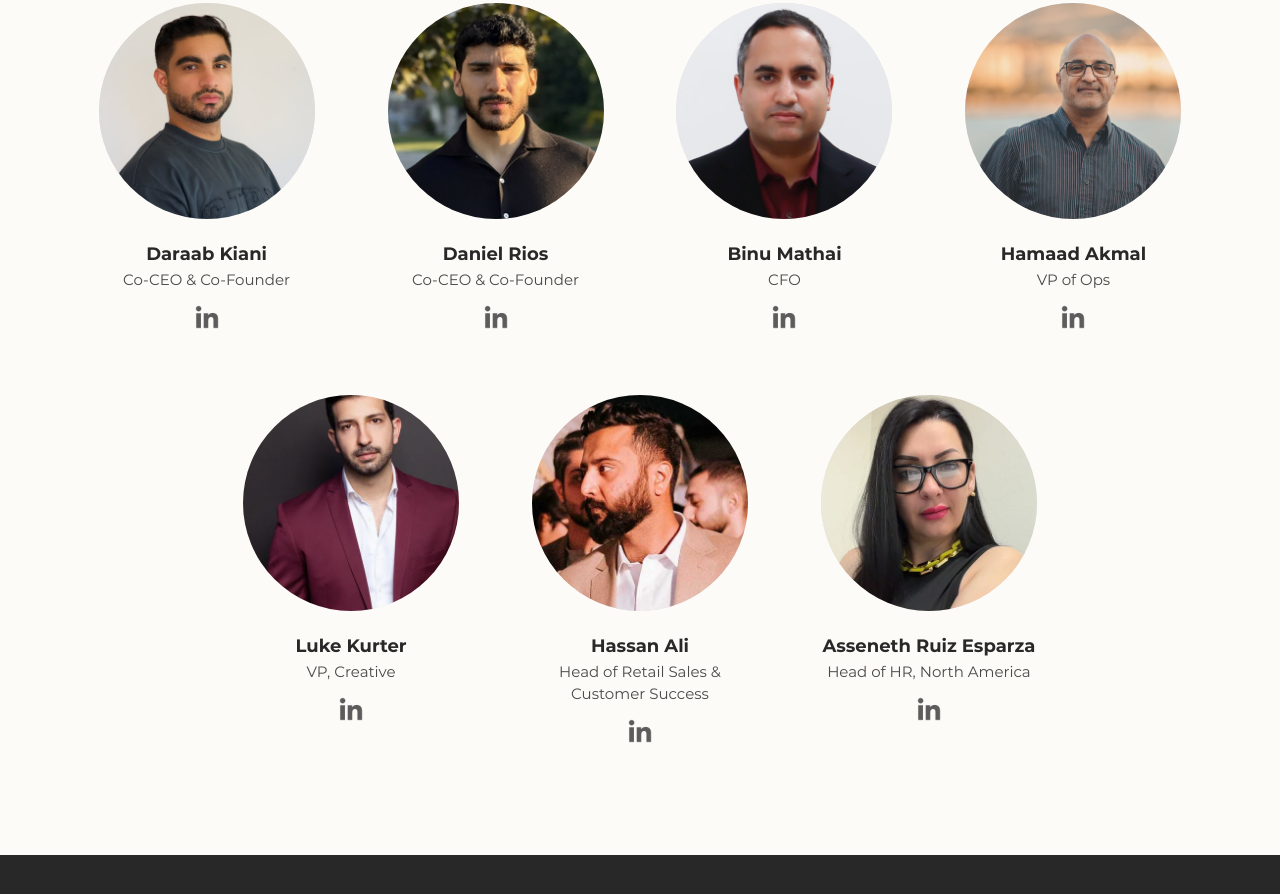
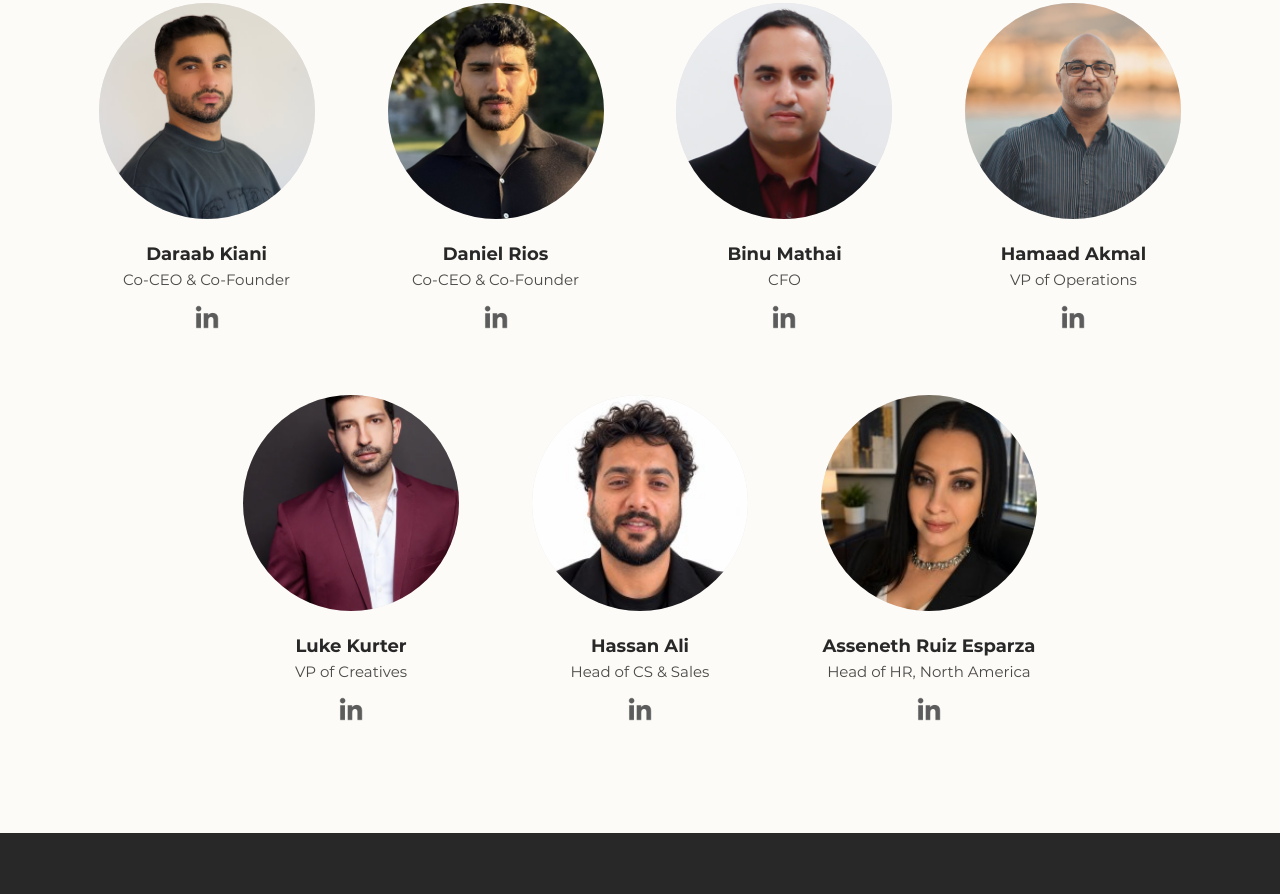
Before and after one commit to ahmad-kiani/nysonian-com, a plain HTML site: page team.html in a window 1280 px wide. Shown: the part 300-1194 px from the top of the page. Drawn offline with Linux system fonts and the light colour scheme.

Commit message:
feat(team): update titles and headshots for Hassan and Asseneth
- Hamaad: VP of Operations; Luke: VP of Creatives; Hassan: Head of CS & Sales
- new LinkedIn headshots for Hassan Ali and Asseneth Ruiz Esparza (old photos removed)

Co-Authored-By: Claude Opus 5.5 (1M context) <noreply@anthropic.com>

```diff
--- a/team.html
+++ b/team.html
@@ -53,22 +53,22 @@
         <img class="member__photo" src="assets/img/team-hamaad-akmal.jpg" width="440" height="440" loading="lazy" alt="">
         <h2 class="member__name">Hamaad Akmal</h2>
         <a class="member__linkedin" href="https://www.linkedin.com/in/hamaad/" target="_blank" rel="noopener"><img src="assets/img/icon-linkedin-grey.webp" width="42" height="42" alt="Hamaad Akmal on LinkedIn"></a>
-        <p class="member__title">VP of Ops</p>
+        <p class="member__title">VP of Operations</p>
       </li>
       <li class="member">
         <img class="member__photo" src="assets/img/team-luke-kurter.webp" width="440" height="440" loading="lazy" alt="">
         <h2 class="member__name">Luke Kurter</h2>
         <a class="member__linkedin" href="https://www.linkedin.com/in/luke-kurter-mba-16657b26/" target="_blank" rel="noopener"><img src="assets/img/icon-linkedin-grey.webp" width="42" height="42" alt="Luke Kurter on LinkedIn"></a>
-        <p class="member__title">VP, Creative</p>
+        <p class="member__title">VP of Creatives</p>
       </li>
       <li class="member">
-        <img class="member__photo" src="assets/img/team-hassan-ali.jpg" width="440" height="440" loading="lazy" alt="">
+        <img class="member__photo" src="assets/img/team-hassan-ali-li.jpg" width="200" height="200" loading="lazy" alt="">
         <h2 class="member__name">Hassan Ali</h2>
         <a class="member__linkedin" href="https://www.linkedin.com/in/hassan-ali-kayani-b42139181/" target="_blank" rel="noopener"><img src="assets/img/icon-linkedin-grey.webp" width="42" height="42" alt="Hassan Ali on LinkedIn"></a>
-        <p class="member__title">Head of Retail Sales &amp; Customer Success</p>
+        <p class="member__title">Head of CS &amp; Sales</p>
       </li>
       <li class="member">
-        <img class="member__photo" src="assets/img/team-asseneth-ruiz-esparza.webp" width="440" height="440" loading="lazy" alt="">
+        <img class="member__photo" src="assets/img/team-asseneth-ruiz-esparza-li.jpg" width="200" height="200" loading="lazy" alt="">
         <h2 class="member__name">Asseneth Ruiz Esparza</h2>
         <!-- The live site links this icon to Hamaad Akmal's profile; add her own LinkedIn URL here. -->
         <span class="member__linkedin" aria-hidden="true"><img src="assets/img/icon-linkedin-grey.webp" width="42" height="42" alt=""></span>
```
Also changed, not shown: assets/img/team-asseneth-ruiz-esparza-li.jpg (added), assets/img/team-asseneth-ruiz-esparza.webp (deleted), assets/img/team-hassan-ali-li.jpg (added), assets/img/team-hassan-ali.jpg (deleted).
